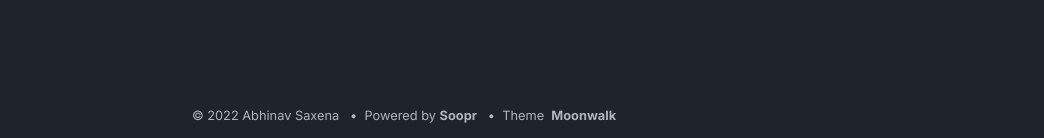
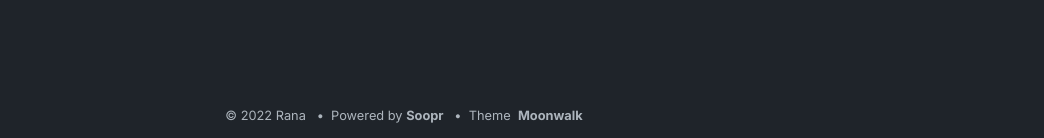
Before and after one commit to EatRainbow/EatRainbow.github-io, a Jekyll site: the page built from index.md, in a window 1280 px wide. Shown: the part 1736-1874 px from the top of the page, without its empty margins (236-1280 px from the left). Built offline with Jekyll 4.4.1, drawn with Linux system fonts in a browser that asks for light colours.

Commit message:
Update _config.yml

```diff
--- a/_config.yml
+++ b/_config.yml
@@ -1,6 +1,6 @@
 title: EatRainbow
-author: Abhinav Saxena
-url: https://www.abhinavsaxena.com/moonwalk # root address of the site
+author: Rana
+url: https://github.com/EatRainbow # root address of the site
 description: > # description of the site (multiple lines allowed)
   Moonwalk is a fast and elegant Jekyll theme with a clean dark mode. It comes with horizontal list (for navbar and footer), card list (for portfolio), and a generic vertical list. It is very easy to modify in case you want to build over it - please see _layouts/home.html to do that.
 
```
